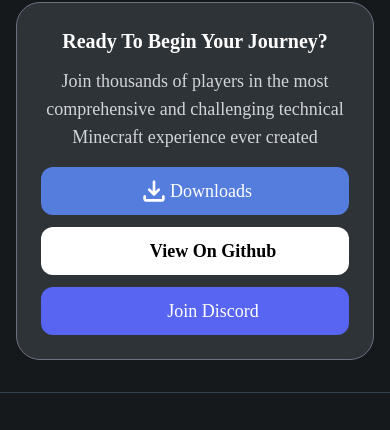
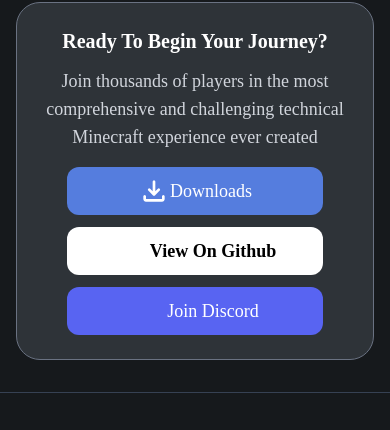
Before and after one commit to jordanamr/GTNHWebsiteTest, an Astro site: page / in a window 390 px wide. Shown: the part 3602-4032 px from the top of the page. Built offline with nearby package versions, Linux system fonts and the light colour scheme; Astro itself is replaced by a stand-in of ours; some icons are missing.

Commit message:
better CTA buttons responsive

```diff
--- a/src/components/home/CallToAction.astro
+++ b/src/components/home/CallToAction.astro
@@ -13,7 +13,7 @@ import { Icon } from "astro-icon/components";
       <!-- Downloads Button -->
       <a
         href="/downloads"
-        class="inline-flex sm:gap-2 items-center justify-center w-full sm:w-auto bg-[#557dde] hover:bg-[#558ede] text-white px-3 sm:px-4 py-2 sm:py-3 rounded-xl text-lg sm:text-xl md:text-2xl transition-colors duration-200"
+        class="inline-flex sm:gap-2 items-center justify-center w-64 whitespace-nowrap bg-[#557dde] hover:bg-[#558ede] text-white px-3 sm:px-4 py-2 sm:py-3 rounded-xl text-lg sm:text-xl md:text-2xl transition-colors duration-200"
       >
         <Icon name="material-symbols:download-rounded" class="w-8 sm:w-10 h-8 sm:h-10" />
         Downloads
@@ -23,7 +23,7 @@ import { Icon } from "astro-icon/components";
       <a
         href="https://github.com/GTNewHorizons"
         target="_blank"
-        class="inline-flex items-center justify-center gap-1 sm:gap-3 w-full sm:w-auto bg-white text-black px-3 sm:px-6 py-2 sm:py-3 rounded-xl text-lg sm:text-xl md:text-2xl font-semibold hover:bg-gray-300 transition-colors"
+        class="inline-flex items-center justify-center gap-1 sm:gap-3 w-64 whitespace-nowrap bg-white text-black px-3 sm:px-6 py-2 sm:py-3 rounded-xl text-lg sm:text-xl md:text-2xl font-semibold hover:bg-gray-300 transition-colors"
       >
         <Icon name="mdi:github" class="w-8 sm:w-10 h-8 sm:h-10" />
         View On Github
@@ -33,7 +33,7 @@ import { Icon } from "astro-icon/components";
       <a
         href="https://discord.gg/gtnh"
         target="_blank"
-        class="inline-flex gap-1 sm:gap-2 items-center justify-center w-full sm:w-auto bg-[#5864f2] hover:bg-[#587cf2] text-white px-3 sm:px-6 py-2 sm:py-3 rounded-xl text-lg sm:text-xl md:text-2xl transition-colors duration-200"
+        class="inline-flex gap-1 sm:gap-2 items-center justify-center w-64 whitespace-nowrap bg-[#5864f2] hover:bg-[#587cf2] text-white px-3 sm:px-6 py-2 sm:py-3 rounded-xl text-lg sm:text-xl md:text-2xl transition-colors duration-200"
       >
         <Icon name="ic:baseline-discord" class="w-8 sm:w-10 h-8 sm:h-10" />
         Join Discord
```
